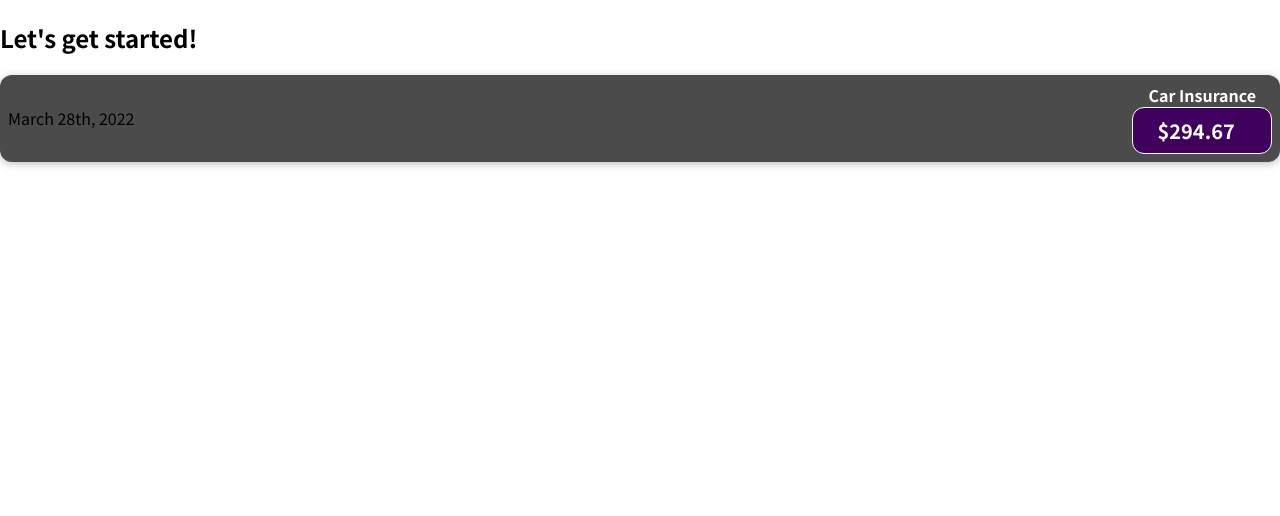
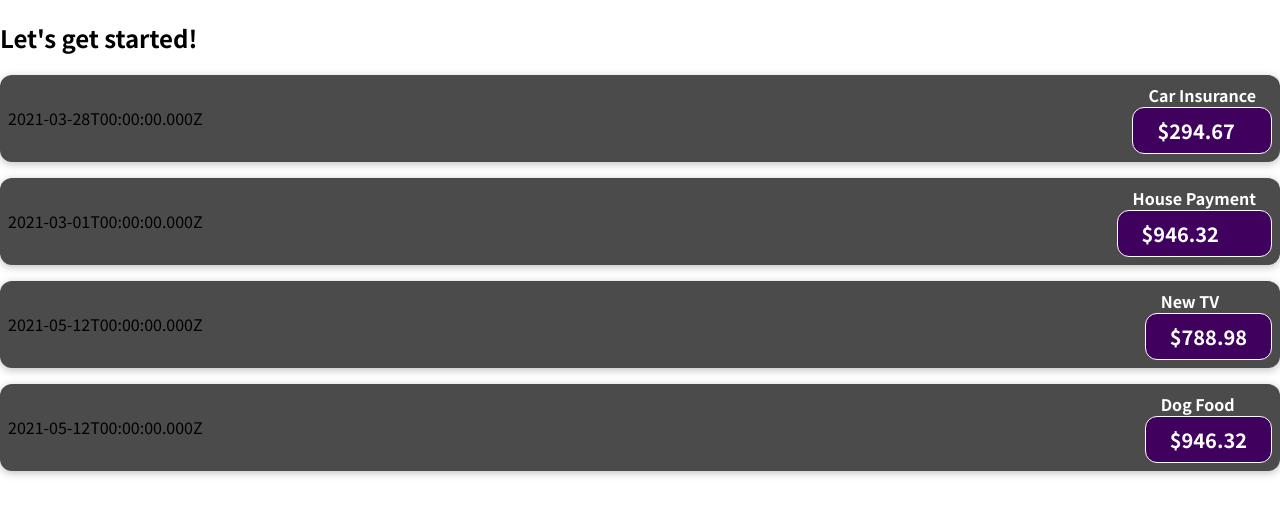
Before and after one commit to anniepuy/project-one, a React (Create React App) app: page / in a window 1280 px wide. Shown: the top 516 px of the page. Built offline with nearby package versions, Linux system fonts and the light colour scheme.

Commit message:
adding props to expenseitem.js

```diff
--- a/src/App.js
+++ b/src/App.js
@@ -1,10 +1,40 @@
 import ExpenseItem from "./components/ExpenseItem";
 
 function App() {
+  const expenses = [
+    {
+      id: 'e1',
+      title: 'Car Insurance',
+      amount: 294.67,
+      date: new Date(2021, 2, 28)
+    },
+    {
+      id: 'e2',
+      title: 'House Payment',
+      amount: 946.32,
+      date: new Date(2021, 2, 1)
+    },
+    {
+      id: 'e3',
+      title: 'New TV',
+      amount: 788.98,
+      date: new Date(2021, 4, 12)
+    },
+    {
+      id: 'e4',
+      title: 'Dog Food',
+      amount: 67.99,
+      date: new Date(2021, 4, 12)
+    },
+  ];
+
   return (
     <div>
       <h2>Let's get started!</h2>
-      <ExpenseItem />
+      <ExpenseItem title={expenses[0].title} amount={expenses[0].amount} date={expenses[0].date}/>
+      <ExpenseItem title={expenses[1].title} amount={expenses[1].amount} date={expenses[1].date}/>
+      <ExpenseItem title={expenses[2].title} amount={expenses[2].amount} date={expenses[2].date}/>
+      <ExpenseItem title={expenses[3].title} amount={expenses[1].amount} date={expenses[3].date}/>
     </div>
   );
 }
--- a/src/components/ExpenseItem.js
+++ b/src/components/ExpenseItem.js
@@ -1,15 +1,16 @@
 import './ExpenseItem.css';
 
-function ExpenseItem() {
+function ExpenseItem(props) {
+
     return (
         <div className="expense-item">
-            <div>March 28th, 2022</div>
+            <div>{props.date.toISOString()}</div>
             <div className="expense-item_description">
                 <h2>
-                    Car Insurance
+                    {props.title}
                 </h2>
                 <div className="expense-item__price">
-                    $294.67
+                    ${props.amount}
                 </div>
             </div>
         </div>
```
